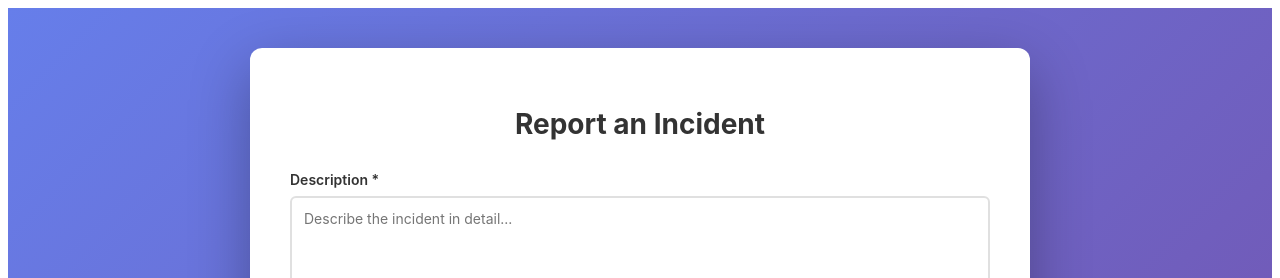
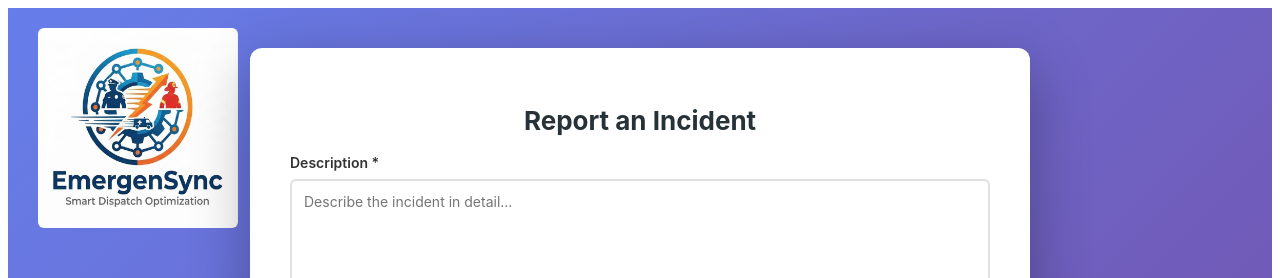
Before and after one commit to Menan-Mohamed/EmergenSync, a React (Create React App) app in the folder frontend/: page /user in a window 1280 px wide. Shown: the top 278 px of the page. Built offline with nearby package versions, Linux system fonts and the light colour scheme.

Commit message:
fix-map-style

```diff
--- a/frontend/src/pages/AdminView.jsx
+++ b/frontend/src/pages/AdminView.jsx
@@ -404,7 +404,7 @@ PageContent.propTypes = {
 
 function AdminView(props) {
   const { window } = props;
-  const [pathname, setPathname] = useState('/user-management');
+  const [pathname, setPathname] = useState('/vehicle-management');
 
   const router = {
     pathname,
@@ -420,6 +420,10 @@ function AdminView(props) {
       router={router}
       theme={demoTheme}
       window={demoWindow}
+      branding={{
+        logo: <img src="/logo.jpeg" alt="EmergenSync" style={{ height: 30, width: 'auto' }} />,
+        title: 'EmergenSync',
+      }}
     >
       <DashboardLayout disableCollapsibleSidebar>
         <PageContent pathname={pathname} />
--- a/frontend/src/pages/ReporterView.css
+++ b/frontend/src/pages/ReporterView.css
@@ -9,6 +9,7 @@
     'Ubuntu', 'Cantarell', 'Fira Sans', 'Droid Sans', 'Helvetica Neue',
     sans-serif;
   box-sizing: border-box;
+  position: relative;
 }
 
 .form-wrapper {
@@ -19,7 +20,28 @@
   max-width: 700px;
   width: 100%;
   position: relative;
+  z-index: 2;
+}
+
+/* Background logo positioned outside the form */
+.bg-logo {
+  position: absolute;
+  top: 20px;
+  left: 30px;
+  width: 200px;
+  height: 200px;
+  pointer-events: none;
   z-index: 1;
+  border-radius: 6px;
+}
+
+.report-header {
+  color: #263238;
+  margin-bottom: 18px;
+  text-align: center;
+  font-size: 26px;
+  font-weight: 700;
+  display: block;
 }
 
 h1 {
@@ -113,7 +135,8 @@ select {
 }
 
 .map-container {
-  height: 400px;
+  /* keep map responsive so the form doesn't overflow viewport */
+  height: min(420px, 40vh);
   border-radius: 8px;
   overflow: hidden;
   box-shadow: 0 4px 12px rgba(0, 0, 0, 0.15);
@@ -174,7 +197,7 @@ select {
   }
 
   .map-container {
-    height: 300px;
+    height: min(300px, 35vh);
   }
 
   .incident-form-container {
--- a/frontend/src/pages/ReporterView.jsx
+++ b/frontend/src/pages/ReporterView.jsx
@@ -143,8 +143,11 @@ function ReporterView() {
 
   return (
     <div className="incident-form-container">
+      {/* background logo (from public/) positioned outside the form */}
+      <img src="/logo.jpeg" alt="logo background" className="bg-logo" />
+
       <div className="form-wrapper">
-        <h1>Report an Incident</h1>
+        <h1 className="report-header">Report an Incident</h1>
 
         {submitted && (
           <div className="success-message">
--- a/frontend/src/pages/VehicleManagement.jsx
+++ b/frontend/src/pages/VehicleManagement.jsx
@@ -508,10 +508,7 @@ function VehicleManagement() {
     <div className="vehicle-management">
       {/* Left Side - Map */}
       <div className="map-section">
-        <div className="map-header">
-          <h2>Vehicle Dispatch Map</h2>
-          <p className="vehicle-count">Active Units: {vehicles.length}</p>
-        </div>
+
         {loading ? (
           <div className="loading-spinner">Loading vehicles...</div>
         ) : (
```
